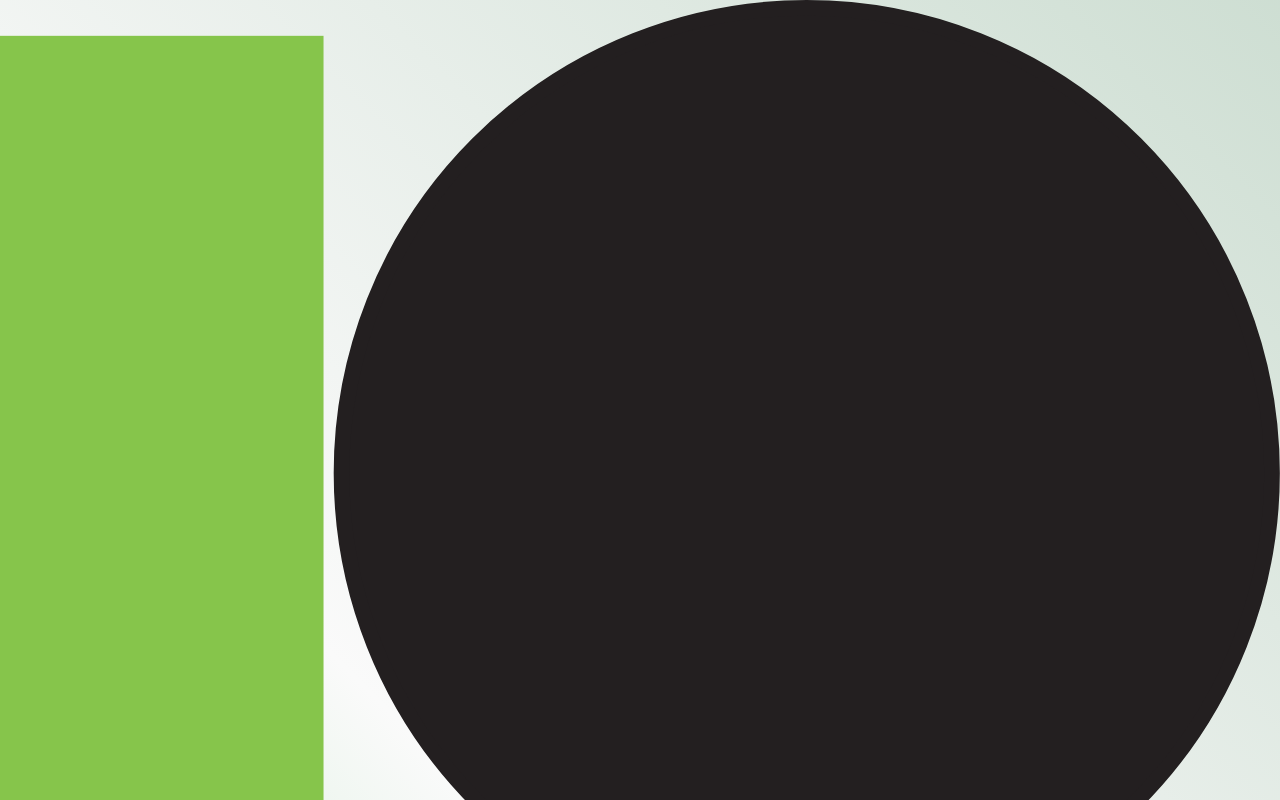
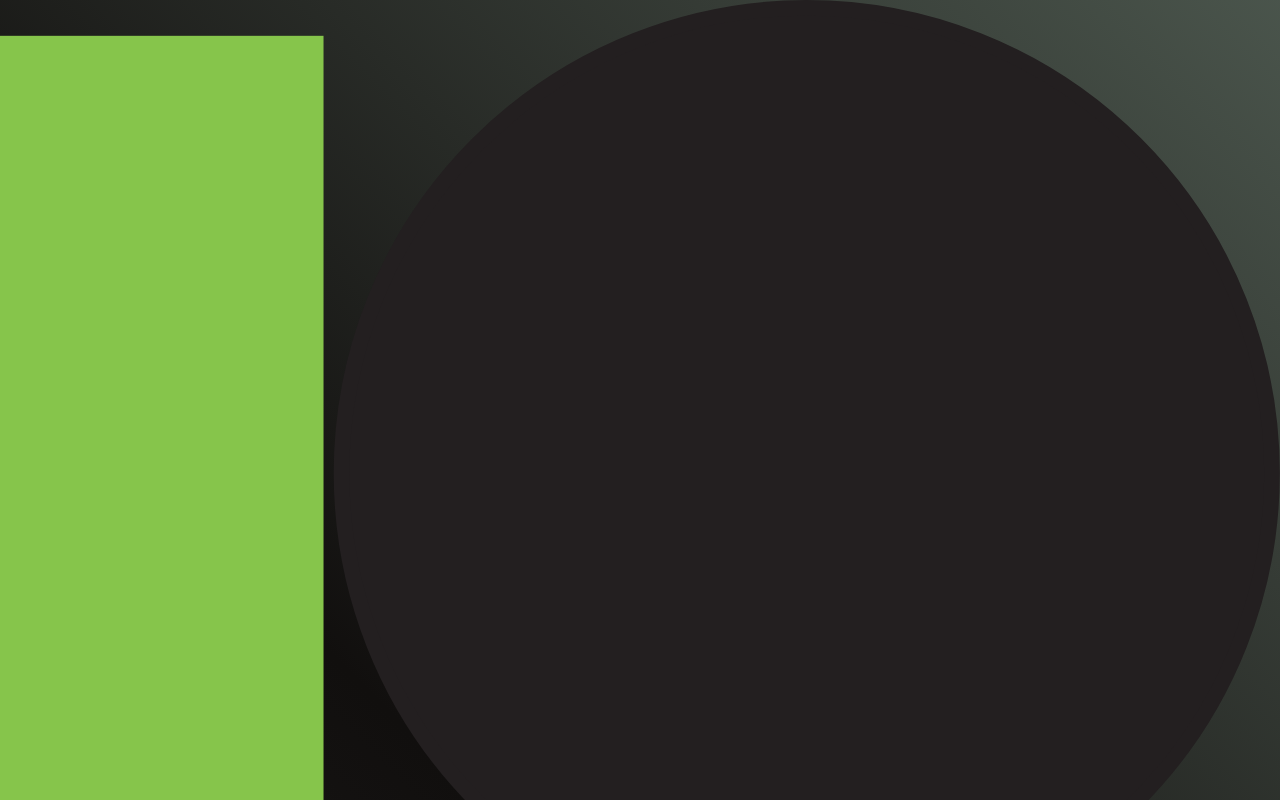
Before and after one commit to Semicile17/launching-soon, a Next.js app: page / in a window 1280 px wide. Shown: the top 800 px of the page. Built offline with nearby package versions, Linux system fonts and the light colour scheme.

Commit message:
fixed theme issue

```diff
--- a/src/contexts/ThemeContext.jsx
+++ b/src/contexts/ThemeContext.jsx
@@ -11,11 +11,11 @@ export const useTheme = () => {
 export const ThemeProvider = ({ children }) => {
   const [theme, setTheme] = useState('dark');
 
-  useEffect(() => {
-    const savedTheme = localStorage.getItem('theme') || 'light';
-    setTheme(savedTheme);
-    document.body.className = savedTheme; // Apply the theme to the body
-  }, []);
+  // useEffect(() => {
+  //   const savedTheme = localStorage.getItem('theme') || 'light';
+  //   setTheme(savedTheme);
+  //   document.body.className = savedTheme; // Apply the theme to the body
+  // }, []);
 
   const toggleTheme = () => {
     const newTheme = theme === 'light' ? 'dark' : 'light';
```
